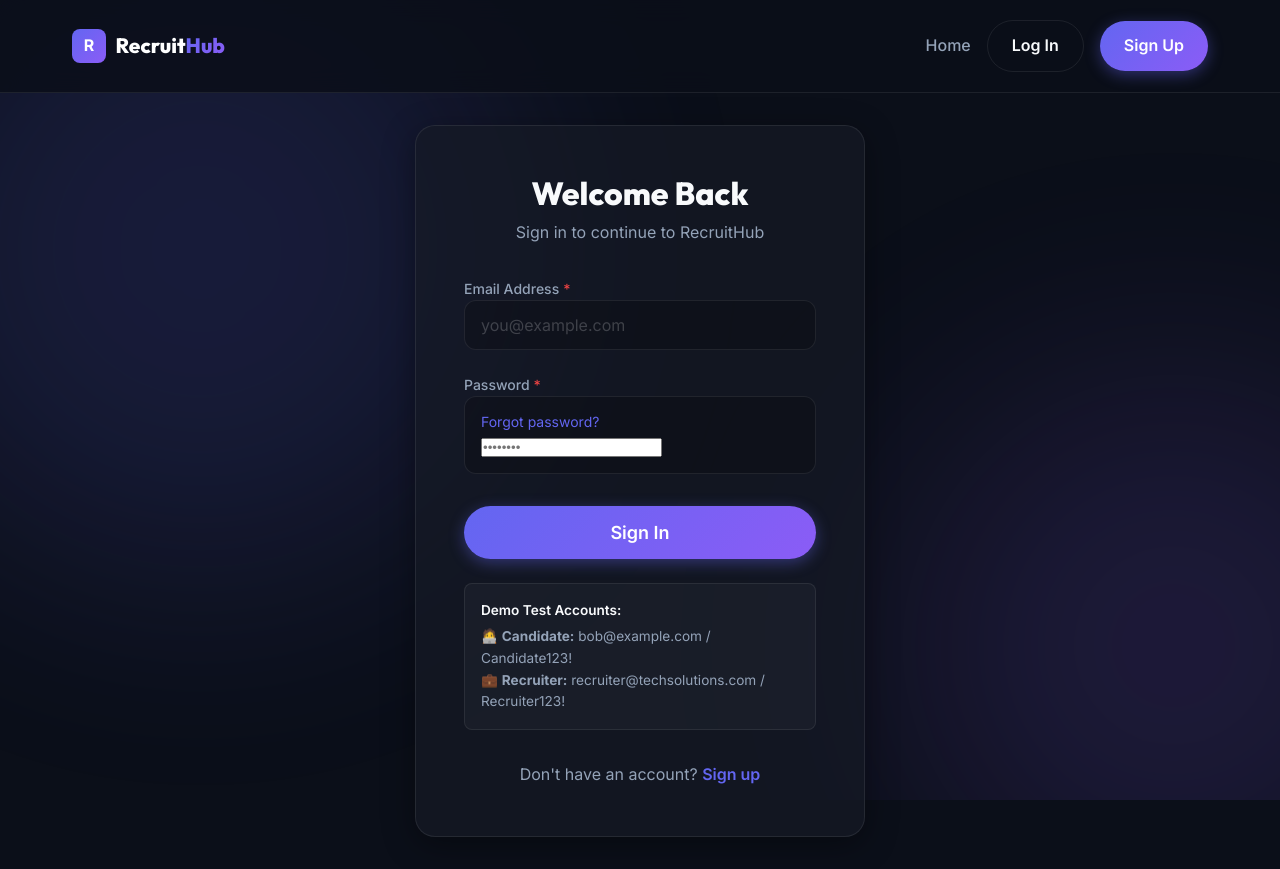
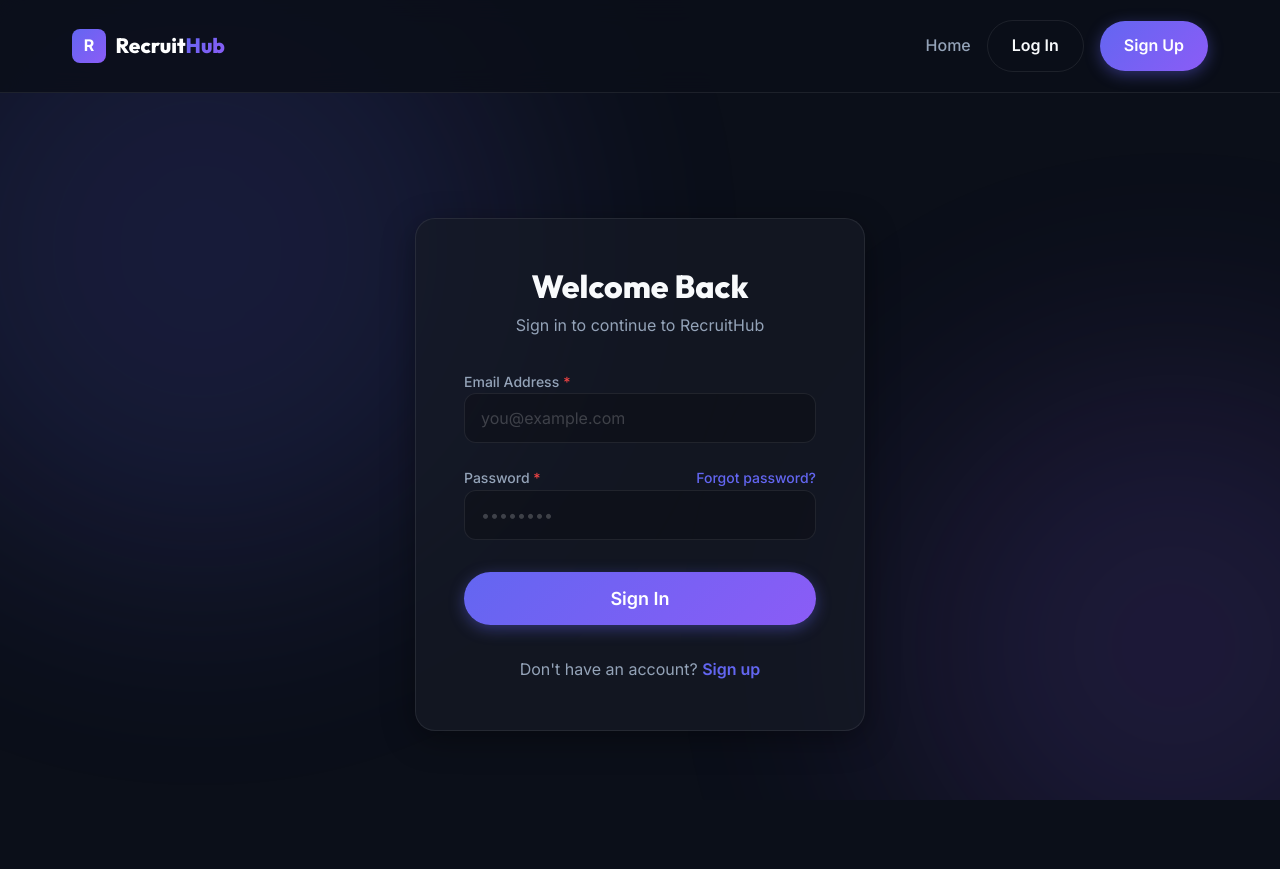
Before and after one commit to eptheekshana/RecruitmentPlatform.API, a React (Vite) app in the folder frontend/: page /login in a window 1280 px wide. Built offline with nearby package versions, Linux system fonts and the light colour scheme.

Commit message:
Update frontend - Login , register pages

```diff
--- a/frontend/src/pages/Login.jsx
+++ b/frontend/src/pages/Login.jsx
@@ -6,8 +6,8 @@ import { useAuth } from '../context/AuthContext';
 const emailRegex = /^[^\s@]+@[^\s@]+\.[^\s@]+$/;
 
 const Login = () => {
+  const { login } = useAuth();
   const navigate = useNavigate();
-  const { login } = useAuth();
 
   const [formData, setFormData] = useState({ email: '', password: '' });
   const [errors, setErrors] = useState({});
@@ -82,16 +82,22 @@ const Login = () => {
     setFormStatus(null);
 
     try {
-      const userSession = await login(formData.email, formData.password);
+      const user = await login(formData.email, formData.password);
+      setFormStatus({ type: 'success', message: `Welcome back, ${user.firstName}! Redirecting to ${user.role} portal...` });
 
-      setFormStatus({ type: 'success', message: 'Sign in successful! Redirecting...' });
-
-      let targetPath = '/candidate/profile';
-      if (userSession && (userSession.role === 'Recruiter' || userSession.role === 'Admin')) {
-        targetPath = '/recruiter/create-job';
+      setTimeout(() => {
+        if (user.role === 'Candidate') {
+          navigate('/candidate/jobs');
+        } else if (user.role === 'Recruiter') {
+          navigate('/recruiter/applicants');
+        } else if (user.role === 'HiringManager') {
+          navigate('/hiring-manager/shortlist');
+        } else if (user.role === 'Admin') {
+          navigate('/admin/analytics');
+        } else {
+          navigate('/');
         }
-
-      setTimeout(() => navigate(targetPath), 600);
+      }, 600);
     } catch (err) {
       setFormStatus({ type: 'error', message: err.message || 'Login failed. Please check your credentials.' });
     } finally {
@@ -118,7 +124,7 @@ const Login = () => {
           </div>
         )}
 
-        <form onSubmit={handleSubmit} noValidate aria-label="Sign in form">
+        <form onSubmit={handleSubmit} noValidate aria-labelledby="login-heading">
           <FormField
             id="email"
             label="Email Address"
@@ -138,24 +144,21 @@ const Login = () => {
             />
           </FormField>
 
-          <FormField
-            id="password"
-            label="Password"
-            error={touched.password ? errors.password : ''}
-            required
-            style={{ marginBottom: '2rem' }}
-          >
-            <div>
-              <div className="flex justify-between items-center mb-2">
+          <div className="form-group" style={{ marginBottom: '2rem' }}>
+            <div className="flex justify-between items-center mb-1">
+              <label htmlFor="password" className="form-label" style={{ marginBottom: 0 }}>
+                Password <span style={{ color: '#ef4444' }} aria-hidden="true">*</span>
+              </label>
               <a
                 href="#"
                 onClick={(e) => e.preventDefault()}
-                  style={{ fontSize: '0.875rem', color: 'var(--accent-primary)', float: 'right' }}
+                style={{ fontSize: '0.875rem', color: 'var(--accent-primary)', fontWeight: 500 }}
               >
                 Forgot password?
               </a>
             </div>
             <input
+              id="password"
               ref={passwordInputRef}
               type="password"
               name="password"
@@ -165,9 +168,14 @@ const Login = () => {
               onBlur={handleBlur}
               autoComplete="current-password"
               disabled={loading}
+              className={`form-input ${touched.password && errors.password ? 'form-input-error' : ''}`}
             />
+            {touched.password && errors.password && (
+              <p className="form-error-message" role="alert">
+                <span aria-hidden="true">⚠️</span> {errors.password}
+              </p>
+            )}
           </div>
-          </FormField>
 
           <button
             type="submit"
@@ -175,15 +183,11 @@ const Login = () => {
             disabled={loading}
             style={{ width: '100%', padding: '1rem', fontSize: '1.125rem' }}
           >
-            {loading ? 'Signing in...' : 'Sign In'}
+            {loading ? 'Signing In...' : 'Sign In'}
           </button>
         </form>
 
-        <div style={{ marginTop: '1.5rem', padding: '1rem', borderRadius: '8px', background: 'rgba(255,255,255,0.03)', border: '1px solid rgba(255,255,255,0.08)', fontSize: '0.85rem', color: 'var(--text-secondary)' }}>
-          <p style={{ fontWeight: 600, color: 'var(--text-primary)', marginBottom: '0.25rem' }}>Demo Test Accounts:</p>
-          <p>🧑‍💻 <strong>Candidate:</strong> bob@example.com / Candidate123!</p>
-          <p>💼 <strong>Recruiter:</strong> recruiter@techsolutions.com / Recruiter123!</p>
-        </div>
+
 
         <p className="text-center mt-8" style={{ color: 'var(--text-secondary)' }}>
           Don't have an account?{' '}
--- a/frontend/src/pages/Register.jsx
+++ b/frontend/src/pages/Register.jsx
@@ -7,8 +7,8 @@ const emailRegex = /^[^\s@]+@[^\s@]+\.[^\s@]+$/;
 const passwordRegex = /^(?=.*[A-Z])(?=.*\d)(?=.*[!@#$%^&*()_+\-=[\]{};':"\\|,.<>/?]).{8,}$/;
 
 const Register = () => {
+  const { register } = useAuth();
   const navigate = useNavigate();
-  const { register } = useAuth();
 
   const [formData, setFormData] = useState({ name: '', email: '', password: '', role: 'candidate' });
   const [errors, setErrors] = useState({});
@@ -98,28 +98,31 @@ const Register = () => {
     setLoading(true);
     setFormStatus(null);
 
-    const [firstName, ...lastNameParts] = formData.name.trim().split(' ');
-    const lastName = lastNameParts.join(' ') || firstName;
-    const apiRole = formData.role === 'employer' ? 'Recruiter' : 'Candidate';
+    const nameParts = formData.name.trim().split(' ');
+    const firstName = nameParts[0];
+    const lastName = nameParts.slice(1).join(' ') || nameParts[0];
+    const role = formData.role === 'employer' ? 'Recruiter' : formData.role === 'hiringmanager' ? 'HiringManager' : 'Candidate';
 
     try {
-      const userSession = await register({
+      const user = await register({
         firstName,
         lastName,
         email: formData.email,
         password: formData.password,
-        role: apiRole,
+        role
       });
 
-      setFormStatus({ type: 'success', message: 'Account created successfully! Redirecting...' });
-
-      const targetPath = (userSession && (userSession.role === 'Recruiter' || userSession.role === 'Admin'))
-        ? '/recruiter/create-job'
-        : '/candidate/profile';
+      setFormStatus({ type: 'success', message: `Account created successfully! Redirecting to ${role} portal...` });
 
       setTimeout(() => {
-        navigate(targetPath);
-      }, 800);
+        if (role === 'Candidate') {
+          navigate('/candidate/jobs');
+        } else if (role === 'HiringManager') {
+          navigate('/hiring-manager/shortlist');
+        } else {
+          navigate('/recruiter/applicants');
+        }
+      }, 600);
     } catch (err) {
       setFormStatus({ type: 'error', message: err.message || 'Registration failed. Please try again.' });
     } finally {
@@ -246,6 +249,31 @@ const Register = () => {
             </div>
           </fieldset>
 
+          {/* Hiring Manager option */}
+          <fieldset style={{ border: 'none', padding: 0, margin: '0 0 2rem 0' }}>
+            <legend className="form-label" style={{ marginBottom: '0.75rem' }}>
+              Or register as a Hiring Manager?
+            </legend>
+            <div className="flex gap-4">
+              <label className={`radio-card ${formData.role === 'hiringmanager' ? 'radio-card-active' : ''}`}>
+                <div className="flex items-center justify-center gap-2">
+                  <input
+                    type="radio"
+                    name="role"
+                    value="hiringmanager"
+                    checked={formData.role === 'hiringmanager'}
+                    onChange={handleChange}
+                    disabled={loading}
+                    style={{ accentColor: 'var(--accent-primary)', width: '1.1rem', height: '1.1rem' }}
+                  />
+                  <span style={{ fontWeight: 600, color: formData.role === 'hiringmanager' ? 'var(--text-primary)' : 'var(--text-secondary)' }}>
+                    Evaluate candidates (Hiring Manager)
+                  </span>
+                </div>
+              </label>
+            </div>
+          </fieldset>
+
           <button
             type="submit"
             className="btn btn-primary"
```
Lines whose indentation alone changed are shown as unchanged.
